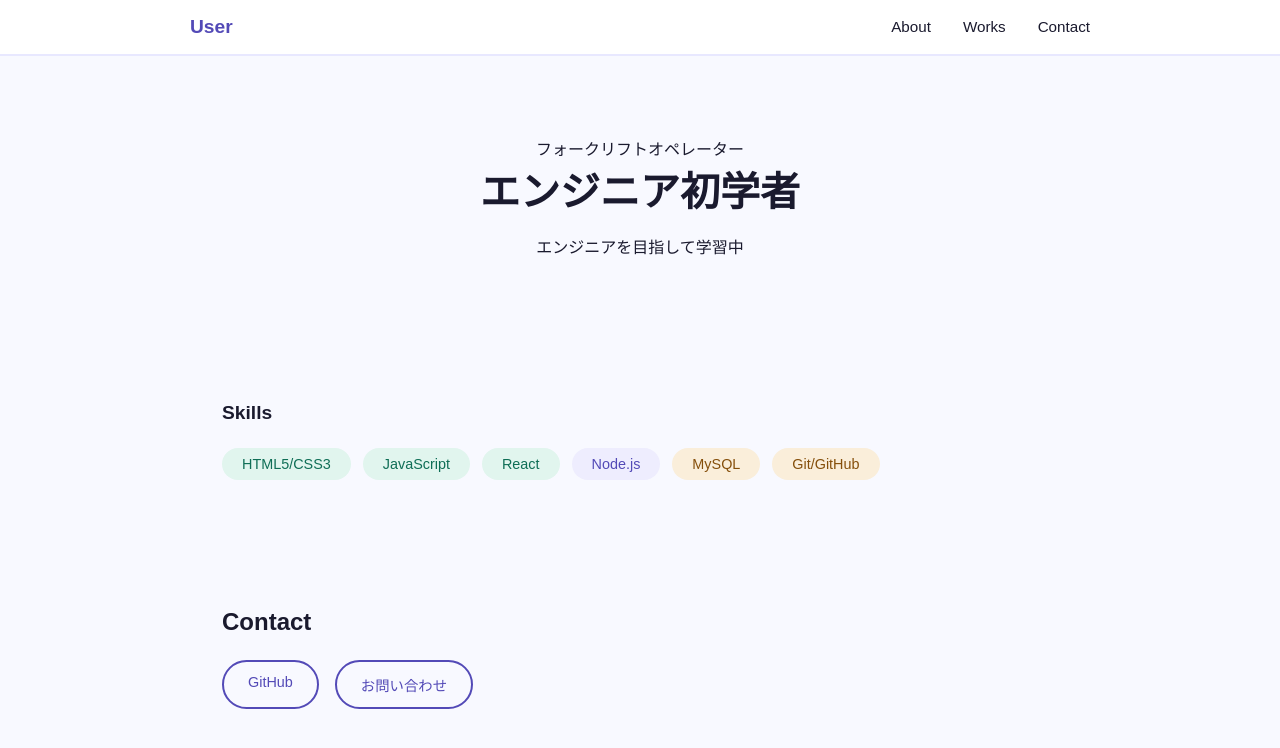
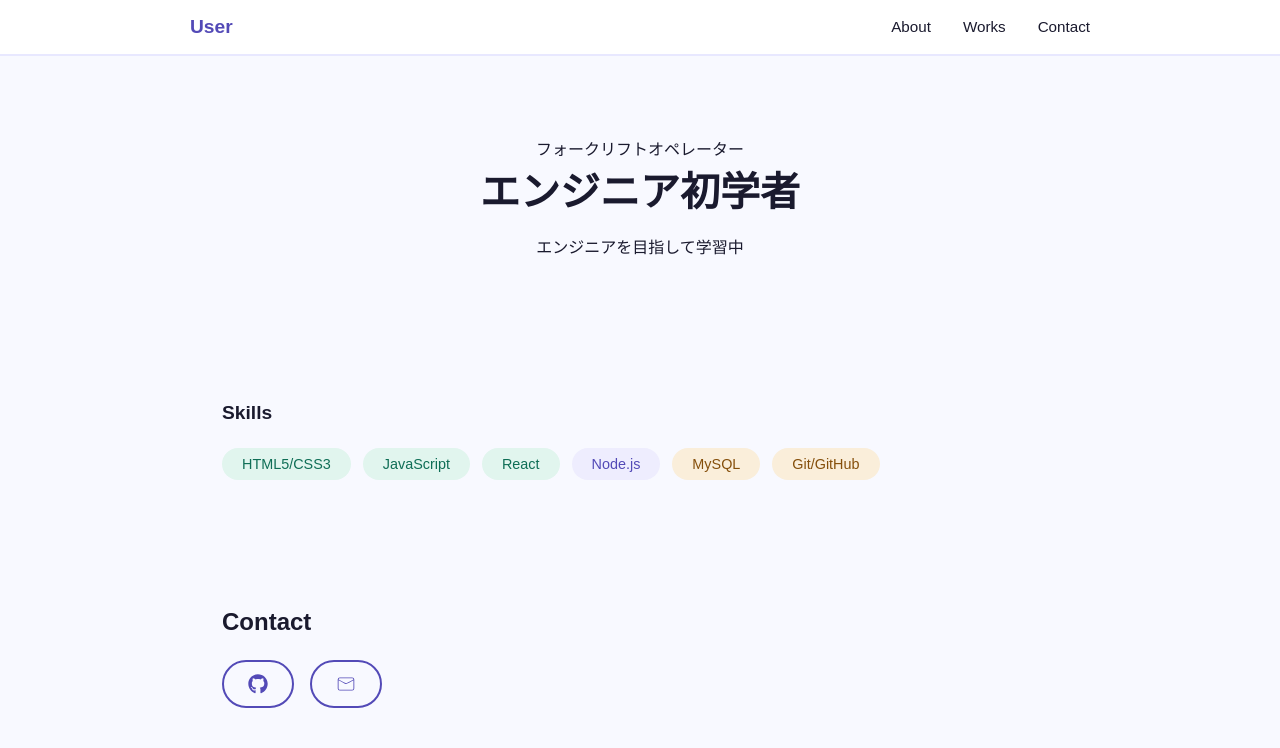
Before and after one commit to Peparoncino/first_portfolio, a React (Vite) app: page / in a window 1280 px wide. Shown: the top 748 px of the page. Built offline with nearby package versions, Linux system fonts and the light colour scheme.

Commit message:
react-iconsの追加 contactのバッジをアイコンに変更

```diff
--- a/package.json
+++ b/package.json
@@ -11,7 +11,8 @@
   },
   "dependencies": {
     "react": "^19.2.6",
-    "react-dom": "^19.2.6"
+    "react-dom": "^19.2.6",
+    "react-icons": "^5.6.0"
   },
   "devDependencies": {
     "@eslint/js": "^10.0.1",
--- a/src/components/Contact.jsx
+++ b/src/components/Contact.jsx
@@ -1,13 +1,18 @@
+import { FaGithub } from "react-icons/fa";
+import { CiMail } from "react-icons/ci";
+
 function Contact(){
   return(
     <section className="contact">
       <h2>Contact</h2>
       <div className="contact-links">
         <a className="contact-link" href="#" target="_blank" rel="noreferrer">
-          GitHub
+          <FaGithub size={20} />
+          {/* GitHub */}
         </a>
         <a className="contact-link" href="#">
-          お問い合わせ
+          <CiMail size={20} />
+          {/* お問い合わせ */}
         </a>
       </div>
     </section>
--- a/src/index.css
+++ b/src/index.css
@@ -135,7 +135,7 @@ section {
 }
 
 .contact-link {
-  display: inline-block;
+  display: inline-flex;
   padding: 0.75rem 1.5rem;
   border-radius: 999px;
   font-size: 0.9rem;
@@ -144,6 +144,8 @@ section {
   border: 2px solid #534ab7;
   color: #534ab7;
   transition: all 0.2s;
+  align-items: center;
+  gap: 0.5rem;
 }
 
 .contact-link:hover {
```
Also changed, not shown: 1 other file (tests, documents, lock files or other folders).
